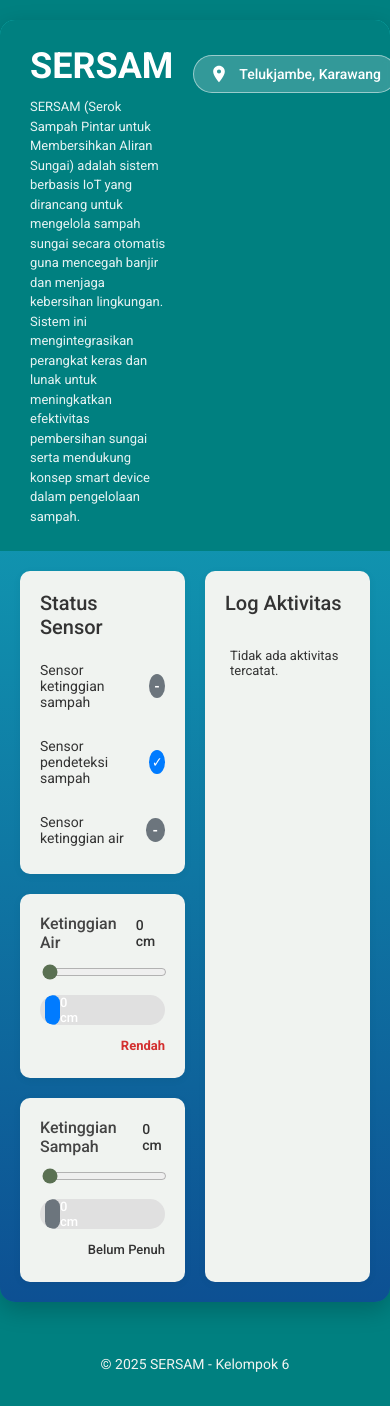
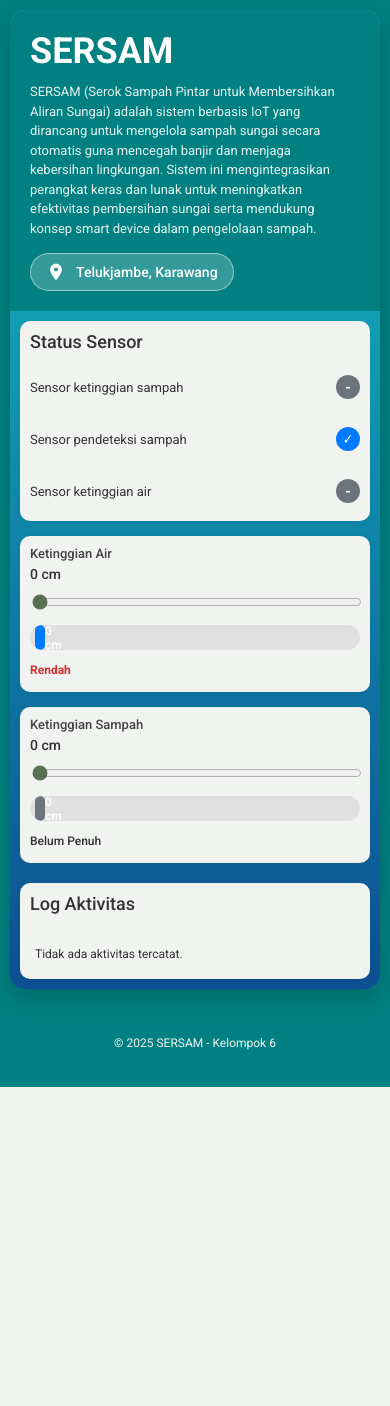
Before and after one commit to Abdurrokhman02/Sersam-EIS, a PHP site: page / in a window 390 px wide. After the commit the page ends 1087 px from the top, so only its background shows below. Run offline with PHP 8.4, Linux system fonts and the light colour scheme; data that the repository does not hold is empty.

Commit message:
Update style.css
Make a Responsif

```diff
--- a/WebMonitoring/css/style.css
+++ b/WebMonitoring/css/style.css
@@ -1,6 +1,6 @@
 /* Konten dari WebMonitoring/Style.css Anda, disesuaikan dan diperluas */
 body {
-    font-family: 'Roboto', 'Segoe UI', Tahoma, Geneva, Verdana, sans-serif;
+  font-family: "Roboto", "Segoe UI", Tahoma, Geneva, Verdana, sans-serif;
   background-color: #008080; /* Latar belakang hijau tua untuk seluruh halaman */
   margin: 0;
   padding: 0;
@@ -22,13 +22,17 @@ body {
 
 .desktop-title {
   font-size: 14px;
-    color: #B0BEC5; /* Warna abu-abu muda untuk "Desktop - 1" */
+  color: #b0bec5; /* Warna abu-abu muda untuk "Desktop - 1" */
   margin-bottom: 8px;
   padding-left: 20px;
 }
 
 .dashboard-container {
-    background: linear-gradient(to bottom, #13c2c2, #0d5093); /* Gradasi hijau muda untuk blok konten utama */
+  background: linear-gradient(
+    to bottom,
+    #13c2c2,
+    #0d5093
+  ); /* Gradasi hijau muda untuk blok konten utama */
   border-radius: 15px;
   box-shadow: 0 8px 25px rgba(0, 0, 0, 0.2);
   overflow: hidden;
@@ -109,7 +113,8 @@ body {
   gap: 20px;
 }
 
-.left-column, .right-column {
+.left-column,
+.right-column {
   flex: 1;
   display: flex;
   flex-direction: column;
@@ -118,13 +123,14 @@ body {
 
 /* Card Styling (General) */
 .card {
-    background-color: #F0F3F0;
+  background-color: #f0f3f0;
   border-radius: 10px;
   padding: 20px;
   box-shadow: 0 2px 8px rgba(0, 0, 0, 0.05);
 }
 
-.card h2 { /* Untuk judul "Status Sensor" dan "Log Aktivitas" */
+.card h2 {
+  /* Untuk judul "Status Sensor" dan "Log Aktivitas" */
   font-size: 20px;
   margin-top: 0;
   margin-bottom: 15px;
@@ -146,7 +152,8 @@ body {
   margin: 0;
 }
 
-.data-display-card .card-header span { /* Untuk tampilan nilai di sebelah judul */
+.data-display-card .card-header span {
+  /* Untuk tampilan nilai di sebelah judul */
   font-size: 14px;
   font-weight: 500;
   color: #333;
@@ -181,28 +188,27 @@ body {
 }
 
 .sensor-icon.check {
-    background-color: #007BFF; /* Biru */
+  background-color: #007bff; /* Biru */
 }
 
 .sensor-icon.alert {
-    background-color: #FF8C00; /* Oranye */
+  background-color: #ff8c00; /* Oranye */
 }
 
 .sensor-icon.inactive {
   background-color: #6c757d; /* Abu-abu */
 }
 
-
 /* Data Display Cards (Ketinggian Air/Sampah) */
 .level-slider {
   width: 100%;
   margin-bottom: 15px;
-    accent-color: #5A7052; /* Sesuaikan dengan warna hijau header */
+  accent-color: #5a7052; /* Sesuaikan dengan warna hijau header */
   /* pointer-events: none; /* Uncomment jika slider hanya untuk display */
 }
 
 .progress-bar-container {
-    background-color: #E0E0E0;
+  background-color: #e0e0e0;
   border-radius: 20px;
   height: 30px;
   margin-bottom: 8px;
@@ -227,10 +233,10 @@ body {
 }
 
 .progress-bar.water-level-bar {
-    background-color: #007BFF; /* Biru untuk air */
+  background-color: #007bff; /* Biru untuk air */
 }
 .progress-bar.trash-level-bar {
-    background-color: #6C757D; /* Abu-abu untuk sampah */
+  background-color: #6c757d; /* Abu-abu untuk sampah */
 }
 
 .status-label {
@@ -239,7 +245,6 @@ body {
   font-size: 13px;
   font-weight: 500;
   text-align: right;
-    float: right; /* Memposisikan label ke kanan */
   clear: both; /* Pastikan tidak mengganggu elemen lain */
   width: auto; /* Biarkan lebar menyesuaikan konten */
 }
@@ -252,7 +257,7 @@ body {
   color: #333; /* Teks gelap */
 }
 .status-label.warning {
-    color: #D32F2F; /* Merah untuk peringatan */
+  color: #d32f2f; /* Merah untuk peringatan */
   font-weight: bold;
 }
 
@@ -274,12 +279,11 @@ body {
   padding: 8px 5px;
   color: #333;
   font-size: 13px;
-    border-bottom: 1px solid #E0E0E0; /* Garis tipis antar entri */
+  border-bottom: 1px solid #e0e0e0; /* Garis tipis antar entri */
 }
 .log-entry-item:last-child {
   border-bottom: none;
 }
-
 
 /* Footer */
 footer {
@@ -296,3 +300,151 @@ footer {
 #sensor_pendeteksi_sampah_status_icon {
   /* Gaya default sudah di .sensor-icon */
 }
+
+/* ======== RESPONSIVE MOBILE LAYOUT (Max width 768px) ======== */
+@media (max-width: 768px) {
+  body {
+    flex-direction: column;
+    align-items: stretch;
+    padding: 10px;
+  }
+
+   .sersam-content {
+    flex-direction: column;
+    padding: 10px;
+  }
+
+  .left-column,
+  .right-column {
+    flex: none;
+    width: 100%;
+  }
+
+  /* Biar jarak antar card tetap enak */
+  .left-column .card,
+  .right-column .card {
+    margin-bottom: 0px;
+  }
+
+  /* Supaya card di kanan (log-activity) tidak terlalu tinggi di HP */
+  .log-activity-card {
+    max-height: 300px;
+    overflow-y: auto;
+  }
+
+  /* Header di card supaya tidak terlalu padat */
+  .data-display-card .card-header {
+    flex-direction: column;
+    align-items: flex-start;
+    gap: 5px;
+  }
+
+  .data-display-card .card-header h3,
+  .data-display-card .card-header span {
+    font-size: 14px;
+  }
+
+  /* Slider lebar penuh */
+  .level-slider {
+    width: 100%;
+  }
+
+  /* Font lebih kecil untuk label status */
+  .status-label {
+    font-size: 12px;
+  }
+
+  .page-container {
+    max-width: 100%;
+    padding: 0px;
+  }
+
+  .sersam-header-main {
+    padding: 20px;
+    text-align: left;
+  }
+
+  .header-content {
+    flex-direction: column;
+    gap: 15px;
+  }
+
+  .title-section {
+    max-width: 100%;
+  }
+
+  .location-section {
+    margin-left: 0;
+    padding-top: 0;
+    align-self: flex-start;
+  }
+
+  .sersam-content {
+    flex-direction: column;
+    padding: 10px 0;
+  }
+
+  .left-column,
+  .right-column {
+    width: 100%;
+    gap: 15px;
+  }
+
+  .card {
+    margin-left: 10px;
+    margin-right: 10px;
+    margin-top: 0px;
+    padding: 10px;
+  }
+
+  .status-label {
+    float: none;
+    display: block;
+    text-align: left;
+    margin-top: 5px;
+  }
+
+  .progress-bar-container {
+    height: 25px;
+  }
+
+  .progress-bar {
+    padding-left: 10px;
+    font-size: 12px;
+  }
+
+  .sensor-item {
+    flex-direction: row;
+    justify-content: space-between;
+    font-size: 13px;
+  }
+
+  .log-entry-item {
+    font-size: 12px;
+  }
+
+  footer {
+    font-size: 12px;
+    padding: 15px 10px;
+  }
+}
+
+/* --- Untuk layar sangat kecil (max-width: 400px) --- */
+@media (max-width: 400px) {
+  .card h2 {
+    font-size: 18px;
+  }
+
+  .data-display-card .card-header h3 {
+    font-size: 13px;
+  }
+
+  .sensor-item {
+    font-size: 13px;
+  }
+
+  .progress-bar {
+    font-size: 12px;
+    padding-left: 10px;
+  }
+}
```
Lines whose indentation alone changed are shown as unchanged.
